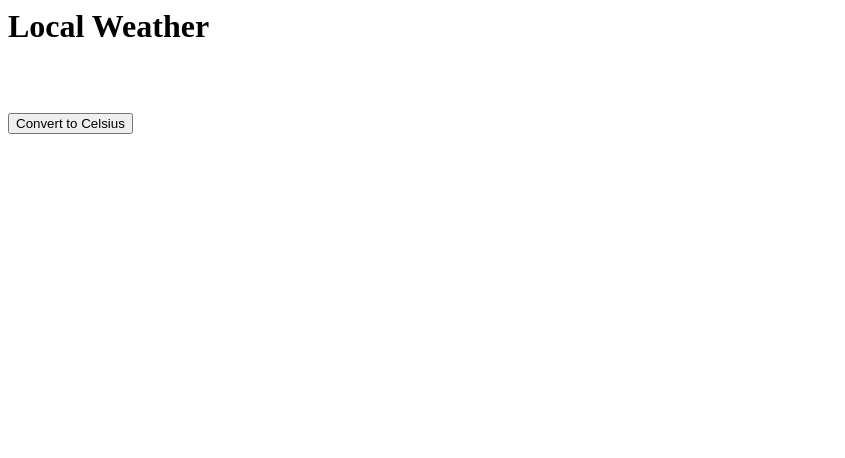
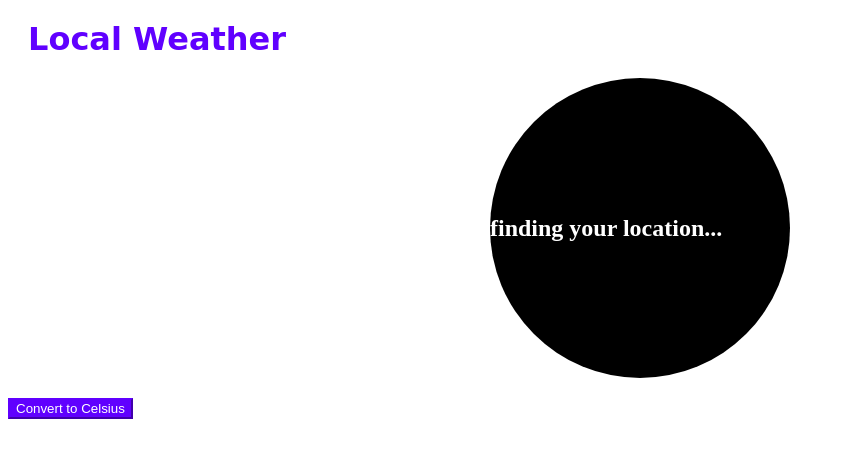
Before and after one commit to hollawalla/testWeather, a plain HTML site: page index.html in a window 1280 px wide. Shown: the whole page, without its empty margins (0-845 px from the left). Drawn offline with nearby package versions, Linux system fonts and the light colour scheme.

Commit message:
Update index.html

```diff
--- a/index.html
+++ b/index.html
@@ -1,4 +1,7 @@
 <html>
+<head>
+<link rel="stylesheet" type="text/css" href="weather.css">
+</head>
   <h1 class="text-center" id="weatherHeader">Local Weather</h1>
 <div class="circle text-center row" id="tempBox">
   <h2 class="text-center" id="theTemp" style="color:white">finding your location...</h2></div>
```
